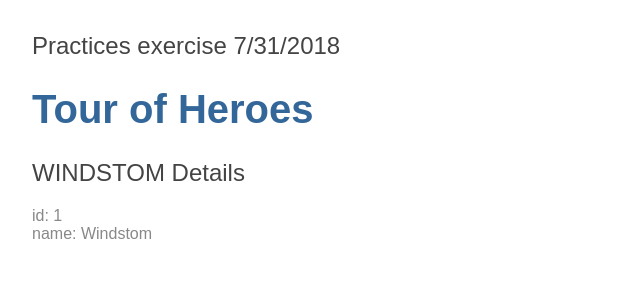
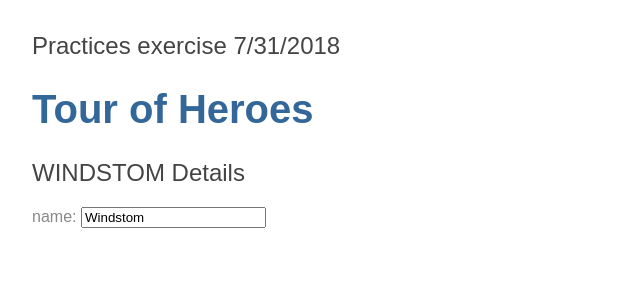
Before and after one commit to FoxGeoff/hero1, an Angular app: page / in a window 1280 px wide. Shown: the top 300 px of the page, without its empty margins (0-640 px from the left). Built offline with nearby package versions, Linux system fonts and the light colour scheme.

Commit message:
Edit the hero to use two-way binding [(ngModel)]

```diff
--- a/src/app/app.module.ts
+++ b/src/app/app.module.ts
@@ -1,5 +1,6 @@
 import { BrowserModule } from '@angular/platform-browser';
 import { NgModule } from '@angular/core';
+import { FormsModule } from '@angular/forms';
 
 import { AppComponent } from './app.component';
 import { HeroesComponent } from './heroes/heroes.component';
@@ -10,7 +11,8 @@
     HeroesComponent
   ],
   imports: [
-    BrowserModule
+    BrowserModule,
+    FormsModule
   ],
   providers: [],
   bootstrap: [AppComponent]
--- a/src/app/heroes/heroes.component.html
+++ b/src/app/heroes/heroes.component.html
@@ -1,3 +1,6 @@
 <h2>{{hero.name | uppercase}} Details</h2>
-<div><span>id: </span>{{hero.id}}</div>
-<div><span>name: </span>{{hero.name}}</div>
+<div>
+  <label>name:
+    <input [(ngModel)]="hero.name" placeholder="name">
+  </label>
+</div>
--- a/src/app/heroes/heroes.component.ts
+++ b/src/app/heroes/heroes.component.ts
@@ -1,4 +1,6 @@
 import { Component, OnInit } from '@angular/core';
+import { FormsModel } from '@2angular/forms'
+
 import { Hero } from '../Shared/hero';
 
 @Component({
```
